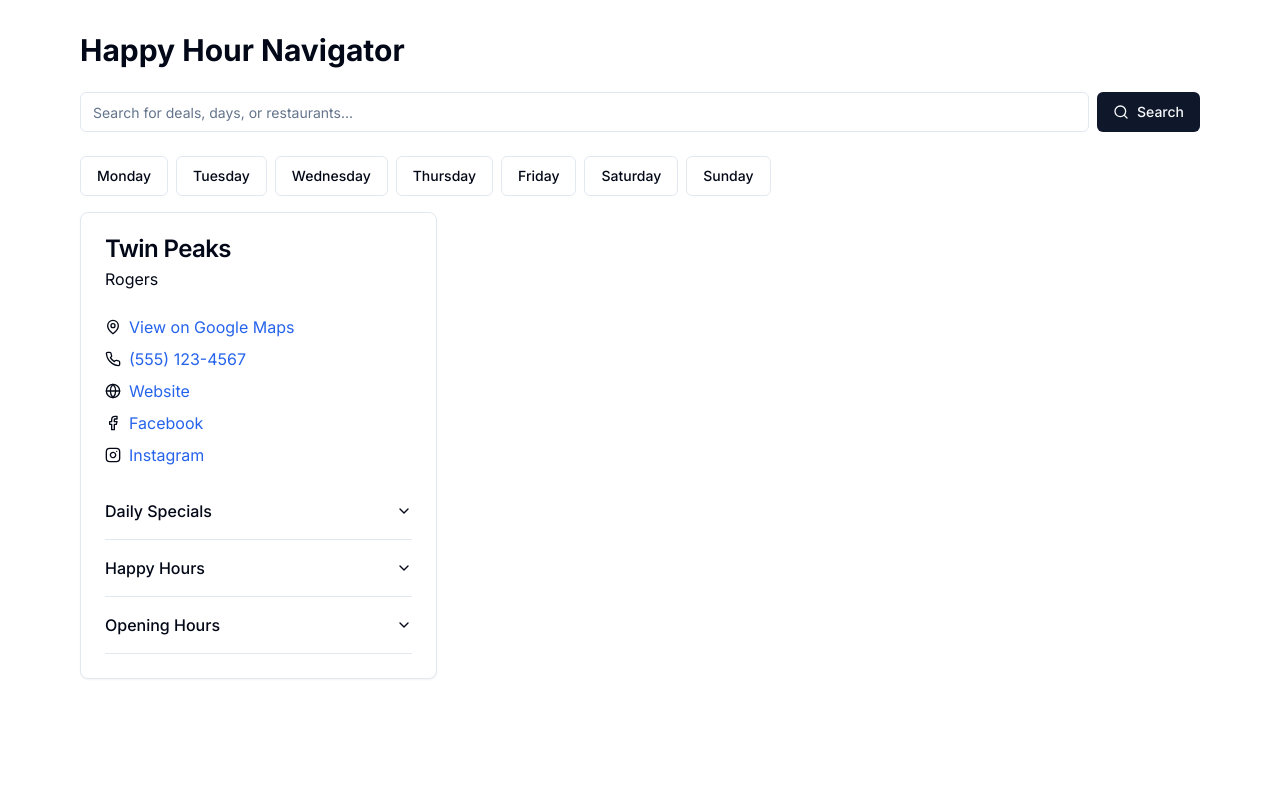
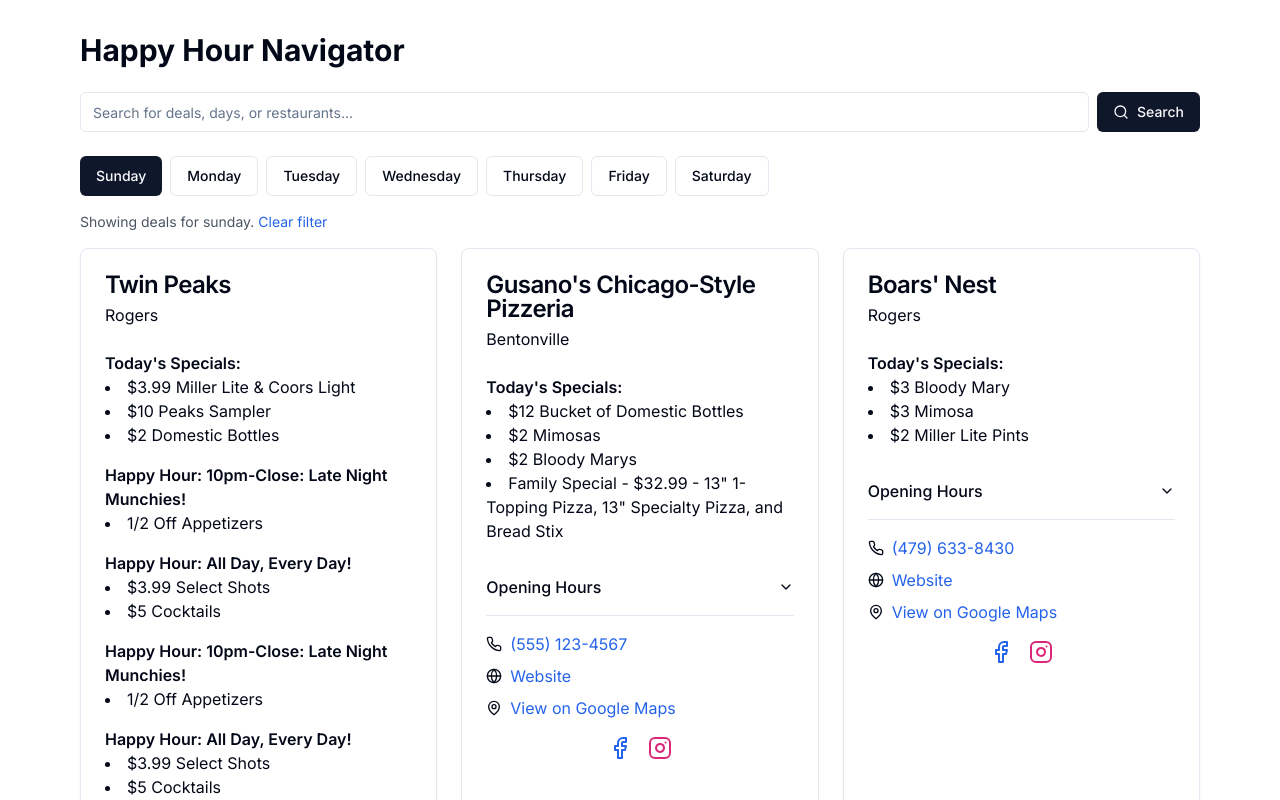
Before and after one commit to ryan258/hh-nextjs, a Next.js app: page / in a window 1280 px wide. Shown: the top 800 px of the page. Built offline with nearby package versions, Linux system fonts and the light colour scheme.

Commit message:
Filter by day of the week

```diff
--- a/src/components/HappyHourNavigator.tsx
+++ b/src/components/HappyHourNavigator.tsx
@@ -66,13 +66,221 @@
         dow: ["saturday", "sunday", "monday", "tuesday", "wednesday", "thursday", "friday"]
       }
     ]
+  },
+  {
+    id: "gusanosbentonville",
+    name: "Gusano's Chicago-Style Pizzeria", // Assuming this based on the Facebook link
+    location: "Bentonville", // Assuming this based on the id
+    address: "123 Main St, Bentonville, AR 72712", // You need to add the correct address
+    phone: "(555) 123-4567", // You need to add the correct phone number
+    website: "https://www.gusanospizza.com", // You need to add the correct website
+    facebook: "https://www.facebook.com/Gusanos-Chicago-Style-Pizzeria-109101078783045/",
+    instagram: "https://www.instagram.com/explore/locations/138576752827437/gusanos-chicago-style-pizzeria-bentonville-ar/",
+    googleMap: "https://goo.gl/maps/gE3hRqDaW2rUXf128",
+    cuisine: ["Pizza", "Italian"], // You need to add the correct cuisine types
+    priceRange: "$$", // You need to add the correct price range
+    openHours: {
+      monday: {
+        open: 1100,
+        close: 2000
+      },
+      tuesday: {
+        open: 1100,
+        close: 2000
+      },
+      wednesday: {
+        open: 1100,
+        close: 2000
+      },
+      thursday: {
+        open: 1100,
+        close: 2000
+      },
+      friday: {
+        open: 1100,
+        close: 2000
+      },
+      saturday: {
+        open: 1100,
+        close: 2000
+      },
+      sunday: {
+        open: 1100,
+        close: 2000
       }
+    },
+    specials: {
+      monday: ['$17.99 13" 1-Topping Pizza w/ Bread Stix', '$7.99 Sandwich of the Day - Turkey Club'],
+      tuesday: ['$2 Domestic Bottles', '$17.99 13" 1-Topping Pizza w/ Bread Stix', '$7.99 Sandwich of the Day - Dagwood'],
+      wednesday: ['$9.99 13" 1-Topping Pizza (dine in / after 4pm)', '$10.99 13" 1-Topping Pizza (to go or delivery / after 4pm)', 'Add Breadstix for $2.99', '$17.99 13" 1-Topping Pizza w/ Bread Stix', '$7.99 Sandwich of the Day - Ham & Cheese'],
+      thursday: ['$17.99 13" 1-Topping Pizza w/ Bread Stix', '$7.99 Sandwich of the Day - Hawaiian Turkey'],
+      friday: ['Specials on House Wines', '$17.99 13" 1-Topping Pizza w/ Bread Stix', '$7.99 Sandwich of the Day - Italian Sub'],
+      saturday: ['$2 Short Domestics', '$6.50 Domestic Pitchers'],
+      sunday: ['$12 Bucket of Domestic Bottles', '$2 Mimosas', '$2 Bloody Marys', 'Family Special - $32.99 - 13" 1-Topping Pizza, 13" Specialty Pizza, and Bread Stix']
+    },
+    happyHours: [
+      {
+        time: 'All Day Happiest Hour!',
+        specials: ['$1 12oz Domestic Drafts', '$2 22oz Domestic Drafts'],
+        dow: ['thursday']
+      },
+      {
+        time: '3-7pm',
+        specials: ['$1 off Drafts', '$1 off Wells', '$1 off Wines'],
+        dow: ['monday', 'tuesday', 'wednesday', 'friday']
+      },
+      {
+        time: '5-6pm: Happiest Hour!',
+        specials: ['$1 12oz Domestic Drafts', '$2 22oz Domestic Drafts'],
+        dow: ['monday', 'tuesday', 'wednesday', 'friday']
+      }
+    ]
+  },
+  {
+    id: 'jjsrogers',
+    name: "JJ's Grill",
+    location: 'Rogers',
+    address: '4500 W Walnut St, Rogers, AR 72756', // You may need to verify this address
+    phone: '(479) 636-3399', // You may need to verify this phone number
+    website: 'http://jjsgrill.com/jjsrogers/',
+    facebook: 'https://www.facebook.com/JJsGrillRogers/',
+    instagram: 'https://www.instagram.com/jjsgrill/',
+    googleMap: 'https://goo.gl/maps/hWm41PP4QhZ3bGWZA',
+    cuisine: ['American', 'Bar & Grill'], // You may want to adjust these cuisine types
+    priceRange: '$$', // You may want to adjust this price range
+    openHours: {
+      monday: { open: 1100, close: 2400 },
+      tuesday: { open: 1100, close: 2400 },
+      wednesday: { open: 1100, close: 2400 },
+      thursday: { open: 1100, close: 2400 },
+      friday: { open: 1100, close: 2400 },
+      saturday: { open: 1100, close: 2400 },
+      sunday: { open: 0, close: 0 } // Changed from null to 0 to match the number type
+    },
+    specials: {
+      monday: ['$5 Moscow or Kentucky Mule', "$2.50 JJ's Light Draft", '$1.99 Frozen Margaritas'],
+      tuesday: ["$3 JJ's Seasonal Draft", '$3.50 House Wine', '$1.99 Frozen Margaritas'],
+      wednesday: ['$3.50 Jack & Coke', '$2.50 Shock Top Draft', '$1.99 Frozen Margaritas'],
+      thursday: ['$3 Long Island Tea', "$3 JJ's Red Draft", '$1.99 Frozen Margaritas'],
+      friday: ["$5 JJ's Dirty Shirley", "$3 JJ's IPA Draft", '$3 Fireball Shot', '$1.99 Frozen Margaritas'],
+      saturday: ['$5 Smithworks Bloody Mary', "$3 JJ's Rasp Wheat", "$3 JJ's McFizzle Shot", '$1.99 Frozen Margaritas'],
+      sunday: []
+    },
+    happyHours: [
+      {
+        time: 'During NFL Primetime Games',
+        specials: ['Flip for Your Burger!', '$10 Domestic Buckets'],
+        dow: ['monday', 'thursday']
+      },
+      {
+        time: '3-6pm',
+        specials: ['$2 Domestic Pints', '$3 Other Pints', '$.50 off All Bottled Beer', '$2 All Well Drinks', '$2.50 All House Wine (Glasses)', '$5 3 Cheeseburger Sliders', "$5 5 Strips 'n 5 Wings", "$25 25 Strips 'n 25 Wings"],
+        dow: ['monday', 'tuesday', 'wednesday', 'thursday', 'friday', 'saturday']
+      },
+      {
+        time: '3:00-3:20 | 4:20-4:40 | 5:40-6:00',
+        specials: ["$1 Select JJ's Brewing Co. Drafts"],
+        dow: ['monday', 'tuesday', 'wednesday', 'thursday', 'friday', 'saturday']
+      }
+    ]
+  },
+  {
+    id: 'boarsnestrogers',
+    name: "Boars' Nest",
+    location: 'Rogers',
+    address: '2323 S 8th St, Rogers, AR 72758', // You may need to verify this address
+    phone: '(479) 633-8430', // You may need to verify this phone number
+    website: 'https://www.boarsnestnwa.com/',
+    facebook: 'https://www.facebook.com/boarsnestrogers/',
+    instagram: 'https://www.instagram.com/explore/locations/169354685/boars-nest-rogers/',
+    googleMap: 'https://g.page/boarsnestrogers?share',
+    cuisine: ['American', 'Bar & Grill'], // You may want to adjust these cuisine types
+    priceRange: '$$', // You may want to adjust this price range
+    openHours: {
+      monday: { open: 1100, close: 2600 },
+      tuesday: { open: 1100, close: 2600 },
+      wednesday: { open: 1100, close: 2600 },
+      thursday: { open: 1100, close: 2600 },
+      friday: { open: 1100, close: 2600 },
+      saturday: { open: 1100, close: 2600 },
+      sunday: { open: 1100, close: 2600 }
+    },
+    specials: {
+      monday: ['$1.25 Wings', '$6 32oz Mug ($3 Domestic / $4 Craft Refills)'],
+      tuesday: ['$5.99 Street Taco Basket'],
+      wednesday: ['Karaoke Night (8pm - Midnight)', '$1.50 Ribs', '$2.25 Domestic Bottles'],
+      thursday: ['$1 Off Burgers', '$10 Domestic Buckets', '$15 Mexican Buckets'],
+      friday: ['$1 Off All Craft Beers', '$14 Margarita Pitchers'],
+      saturday: ['$1.50 Ribs', '$4 Boys (Jim, Jack, Johnny & Jose)', '$10 Domestic Buckets', '$14 Margarita Pitchers'],
+      sunday: ['$3 Bloody Mary', '$3 Mimosa', '$2 Miller Lite Pints']
+    },
+    happyHours: [
+      {
+        time: '3-8pm',
+        specials: ['$2.25 Domestic bottles', '$2.50 Wine', '$2.50 Wells', '1/2 price Appetizers (Nachos, Chips & Salsa, Fried Pickles, Cheese Fries)'],
+        dow: ['monday', 'wednesday', 'thursday', 'friday']
+      },
+      {
+        time: 'All Day',
+        specials: ['$2.25 Domestic bottles', '$2.50 Wine', '$2.50 Wells', '1/2 price Appetizers (Nachos, Chips & Salsa, Fried Pickles, Cheese Fries)'],
+        dow: ['tuesday']
+      },
+      {
+        time: '11am-3pm',
+        specials: ['$2.25 Domestic bottles', '$2.50 Wine', '$2.50 Wells', '1/2 price Appetizers (Nachos, Chips & Salsa, Fried Pickles, Cheese Fries)'],
+        dow: ['saturday']
+      }
+    ]
+  },
+  {
+    id: 'bigwhiskeysbentonville',
+    name: "Big Whiskey's",
+    location: 'Bentonville',
+    address: '3600 SE Metro Pkwy, Bentonville, AR 72712', // You may need to verify this address
+    phone: '(479) 326-7243', // You may need to verify this phone number
+    website: 'https://bigwhiskeys.com/location/bentonville-ar/',
+    facebook: 'https://www.facebook.com/bigwhiskeysbentonville/',
+    instagram: 'https://instagram.com/big.whiskeys',
+    googleMap: 'https://goo.gl/maps/s3dxyaPJZv2BL4tb8',
+    cuisine: ['American', 'Bar & Grill'], // You may want to adjust these cuisine types
+    priceRange: '$$', // You may want to adjust this price range
+    openHours: {
+      monday: { open: 1100, close: 2400 },
+      tuesday: { open: 1100, close: 2400 },
+      wednesday: { open: 1100, close: 2400 },
+      thursday: { open: 1100, close: 2400 },
+      friday: { open: 1100, close: 2500 },
+      saturday: { open: 1100, close: 2500 },
+      sunday: { open: 1100, close: 2400 }
+    },
+    specials: {
+      monday: ['After 6pm: $12 Domestic Buckets'],
+      tuesday: ['After 6pm: $5 Stir Crazy', 'Free Kids Meal with the Purchase of an Adult Entree'],
+      wednesday: ['After 6pm: $6 Fishbowl'],
+      thursday: ["After 6pm: $5 Martini's"],
+      friday: ['After 6pm: $6 Old Fashioned'],
+      saturday: ['$2 off All Whiskey Flights'],
+      sunday: ['$2.50 Domestics', '$3.50 Craft/Import Drafts']
+    },
+    happyHours: [
+      {
+        time: '3-6pm',
+        specials: ['$2 Domestic Pints', '$3 Craft Pints', '$5 Select Apps'],
+        dow: ['monday', 'tuesday', 'wednesday', 'thursday', 'friday']
+      }
+    ]
+  },
   // Add more restaurants here as needed
 ];
 
+const getDayOfWeek = () => {
+    const days = ['sunday', 'monday', 'tuesday', 'wednesday', 'thursday', 'friday', 'saturday'];
+    return days[new Date().getDay()];
+  };
+
 const HappyHourNavigator: React.FC = () => {
   const [searchTerm, setSearchTerm] = useState('');
-  const [selectedDay, setSelectedDay] = useState<string | null>(null);
+  const [selectedDay, setSelectedDay] = useState<string>(getDayOfWeek());
   const [deals, setDeals] = useState<Restaurant[]>(sampleDeals);
 
   const handleSearch = (event: React.ChangeEvent<HTMLInputElement>) => {
@@ -86,16 +294,10 @@
   const filteredDeals = deals.filter(restaurant =>
     (searchTerm === '' ||
      restaurant.name.toLowerCase().includes(searchTerm.toLowerCase()) ||
-     restaurant.location.toLowerCase().includes(searchTerm.toLowerCase()) ||
-     Object.values(restaurant.specials).some(daySpecials =>
-       daySpecials.some(special => special.toLowerCase().includes(searchTerm.toLowerCase()))
-     ) ||
-     restaurant.happyHours.some(happyHour =>
-       happyHour.specials.some(special => special.toLowerCase().includes(searchTerm.toLowerCase()))
-     )) &&
-    (selectedDay === null ||
-     restaurant.specials[selectedDay.toLowerCase()] ||
-     restaurant.happyHours.some(happyHour => happyHour.dow.includes(selectedDay.toLowerCase())))
+     restaurant.location.toLowerCase().includes(searchTerm.toLowerCase())) &&
+    (selectedDay === null || // Add this condition
+     restaurant.specials[selectedDay]?.length > 0 ||
+     restaurant.happyHours.some(happyHour => happyHour.dow.includes(selectedDay)))
   );
 
   const formatTime = (time: number) => {
@@ -120,11 +322,11 @@
         </Button>
       </div>
       <div className="flex flex-wrap gap-2 mb-4">
-        {['Monday', 'Tuesday', 'Wednesday', 'Thursday', 'Friday', 'Saturday', 'Sunday'].map((day) => (
+        {['Sunday', 'Monday', 'Tuesday', 'Wednesday', 'Thursday', 'Friday', 'Saturday'].map((day) => (
             <Button
             key={day}
-            variant={selectedDay === day ? "default" : "outline"}
-            onClick={() => handleDaySelect(day)}
+            variant={selectedDay === day.toLowerCase() ? "default" : "outline"}
+            onClick={() => setSelectedDay(day.toLowerCase())}
             >
             {day}
             </Button>
@@ -143,66 +345,22 @@
       <p>{restaurant.location}</p>
     </CardHeader>
     <CardContent>
+    {selectedDay && (
+        <>
+          {restaurant.specials[selectedDay]?.length > 0 && (
             <div className="mb-4">
-                <p className="flex items-center mb-2">
-                  <MapPin className="h-4 w-4 mr-2" />
-                  <a href={restaurant.googleMap} target="_blank" rel="noopener noreferrer" className="text-blue-600 hover:underline">
-                    View on Google Maps
-                  </a>
-                </p>
-                <p className="flex items-center mb-2">
-                  <Phone className="h-4 w-4 mr-2" />
-                  <a href={`tel:${restaurant.phone}`} className="text-blue-600 hover:underline">{restaurant.phone}</a>
-                </p>
-                <p className="flex items-center mb-2">
-                  <Globe className="h-4 w-4 mr-2" />
-                  <a href={restaurant.website} target="_blank" rel="noopener noreferrer" className="text-blue-600 hover:underline">
-                    Website
-                  </a>
-                </p>
-                {restaurant.facebook && (
-                  <p className="flex items-center mb-2">
-                    <Facebook className="h-4 w-4 mr-2" />
-                    <a href={restaurant.facebook} target="_blank" rel="noopener noreferrer" className="text-blue-600 hover:underline">
-                      Facebook
-                    </a>
-                  </p>
-                )}
-                {restaurant.instagram && (
-                  <p className="flex items-center mb-2">
-                    <Instagram className="h-4 w-4 mr-2" />
-                    <a href={restaurant.instagram} target="_blank" rel="noopener noreferrer" className="text-blue-600 hover:underline">
-                      Instagram
-                    </a>
-                  </p>
-                )}
-              </div>
-
-              <Accordion type="single" collapsible className="w-full">
-                <AccordionItem value="item-1">
-                  <AccordionTrigger>Daily Specials</AccordionTrigger>
-                  <AccordionContent>
-                    {Object.entries(restaurant.specials).map(([day, specials]) => (
-                      <div key={day} className="mb-2">
-                        <h4 className="font-semibold capitalize">{day}</h4>
+              <h4 className="font-semibold">Today's Specials:</h4>
               <ul className="list-disc list-inside">
-                          {specials.map((special, index) => (
+                {restaurant.specials[selectedDay].map((special, index) => (
                   <li key={index}>{special}</li>
                 ))}
               </ul>
             </div>
-                    ))}
-                  </AccordionContent>
-                </AccordionItem>
-                <AccordionItem value="item-2">
-                  <AccordionTrigger>Happy Hours</AccordionTrigger>
-                  <AccordionContent>
-                    {restaurant.happyHours.map((happyHour, index) => (
+          )}
+
+          {restaurant.happyHours.filter(happyHour => happyHour.dow.includes(selectedDay)).map((happyHour, index) => (
             <div key={index} className="mb-4">
-                        <h4 className="font-semibold">{happyHour.time}</h4>
-                        <p className="text-sm text-gray-600 mb-1">
-                          {happyHour.dow.map(day => day.charAt(0).toUpperCase() + day.slice(1)).join(', ')}
-                        </p>
+              <h4 className="font-semibold">Happy Hour: {happyHour.time}</h4>
               <ul className="list-disc list-inside">
                 {happyHour.specials.map((special, specialIndex) => (
                   <li key={specialIndex}>{special}</li>
@@ -210,9 +368,22 @@
               </ul>
             </div>
           ))}
-                  </AccordionContent>
-                </AccordionItem>
-                <AccordionItem value="item-3">
+        </>
+      )}
+
+      {restaurant.happyHours.filter(happyHour => happyHour.dow.includes(selectedDay)).map((happyHour, index) => (
+        <div key={index} className="mb-4">
+          <h4 className="font-semibold">Happy Hour: {happyHour.time}</h4>
+          <ul className="list-disc list-inside">
+            {happyHour.specials.map((special, specialIndex) => (
+              <li key={specialIndex}>{special}</li>
+            ))}
+          </ul>
+        </div>
+      ))}
+
+      <Accordion type="single" collapsible className="w-full mb-4">
+        <AccordionItem value="item-1">
           <AccordionTrigger>Opening Hours</AccordionTrigger>
           <AccordionContent>
             {Object.entries(restaurant.openHours).map(([day, hours]) => (
@@ -224,6 +395,38 @@
           </AccordionContent>
         </AccordionItem>
       </Accordion>
+
+      <div className="mb-4">
+        <p className="flex items-center mb-2">
+          <Phone className="h-4 w-4 mr-2" />
+          <a href={`tel:${restaurant.phone}`} className="text-blue-600 hover:underline">{restaurant.phone}</a>
+        </p>
+        <p className="flex items-center mb-2">
+          <Globe className="h-4 w-4 mr-2" />
+          <a href={restaurant.website} target="_blank" rel="noopener noreferrer" className="text-blue-600 hover:underline">
+            Website
+          </a>
+        </p>
+        <p className="flex items-center mb-2">
+          <MapPin className="h-4 w-4 mr-2" />
+          <a href={restaurant.googleMap} target="_blank" rel="noopener noreferrer" className="text-blue-600 hover:underline">
+            View on Google Maps
+          </a>
+        </p>
+      </div>
+
+      <div className="flex justify-center space-x-4">
+        {restaurant.facebook && (
+          <a href={restaurant.facebook} target="_blank" rel="noopener noreferrer" className="text-blue-600 hover:text-blue-800">
+            <Facebook className="h-6 w-6" />
+          </a>
+        )}
+        {restaurant.instagram && (
+          <a href={restaurant.instagram} target="_blank" rel="noopener noreferrer" className="text-pink-600 hover:text-pink-800">
+            <Instagram className="h-6 w-6" />
+          </a>
+        )}
+      </div>
     </CardContent>
   </Card>
 ))}
```
Lines whose indentation alone changed are shown as unchanged.
